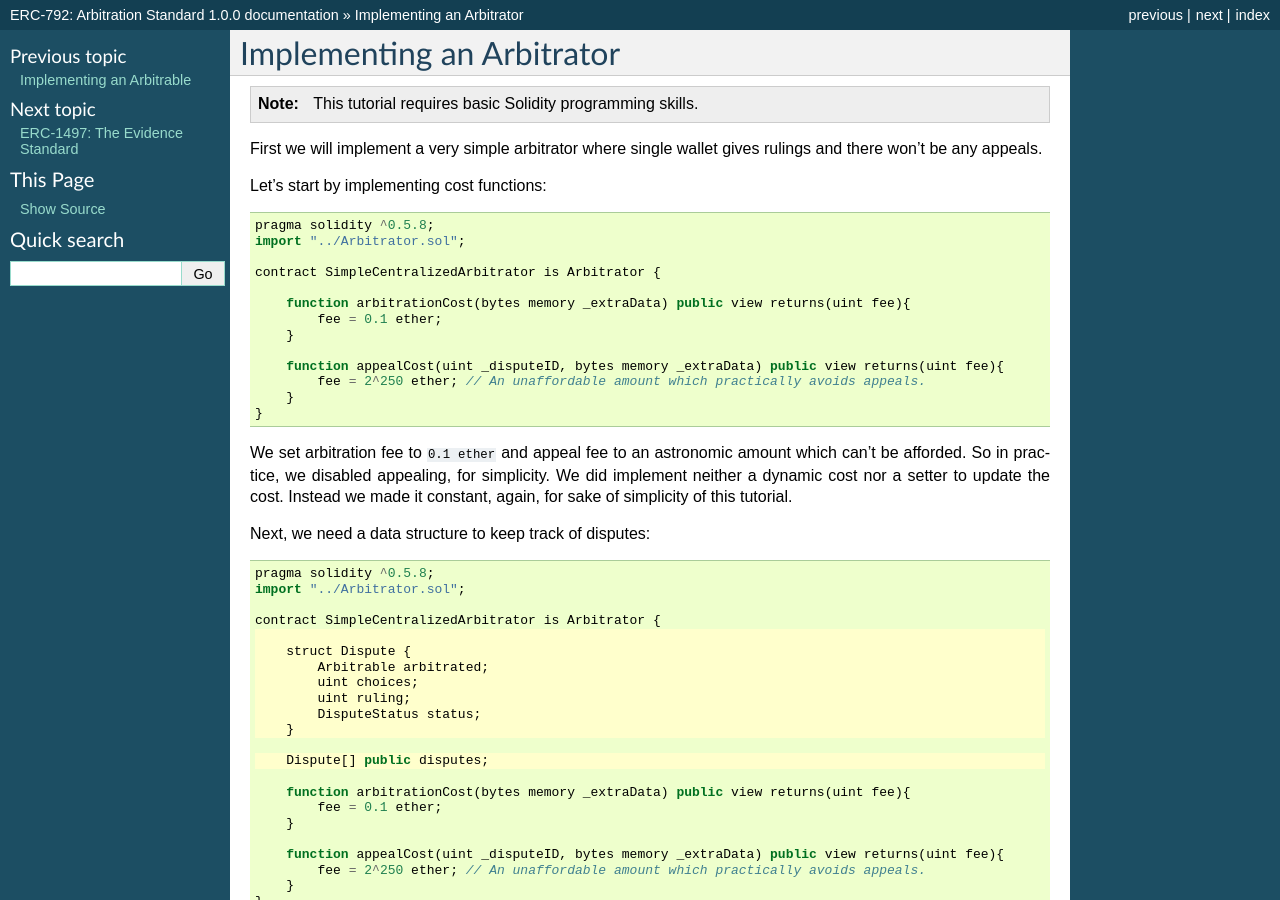
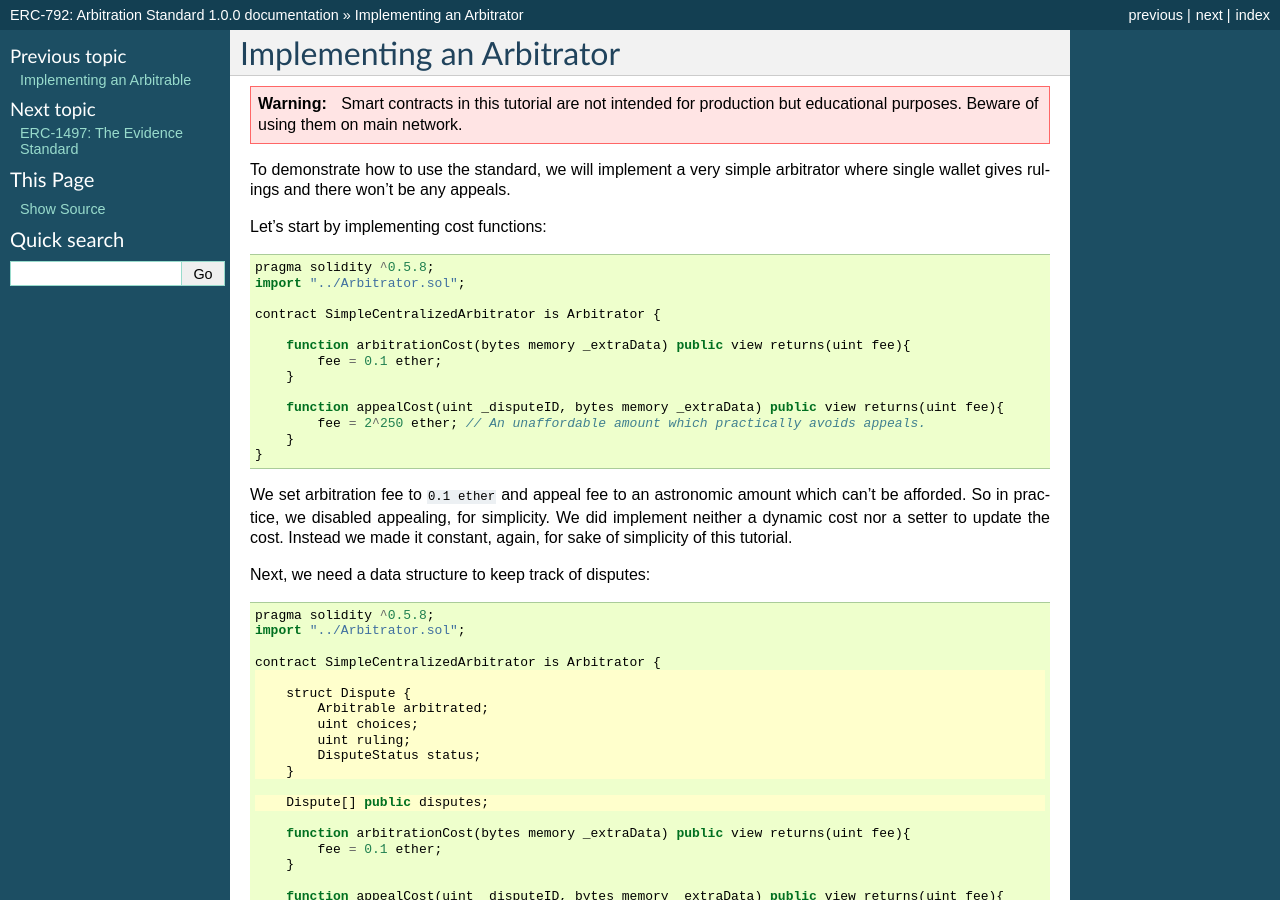
Before and after one commit to kleros/erc-792, a Sphinx documentation site: the page built from docs/implementing-an-arbitrator.rst, in a window 1280 px wide and 900 px high. Built offline with Sphinx 7.4.7, drawn with Linux system fonts in a browser that asks for light colours; some of the changed text lies outside the part shown.

Commit message:
fix(implementing-an-arbitrator): grammar fix

```diff
--- a/docs/implementing-an-arbitrator.rst
+++ b/docs/implementing-an-arbitrator.rst
@@ -2,10 +2,10 @@
 Implementing an Arbitrator
 ==========================
 
-.. note::
-  This tutorial requires basic Solidity programming skills.
+.. warning::
+  Smart contracts in this tutorial are not intended for production but educational purposes. Beware of using them on main network.
 
-First we will implement a very simple arbitrator where single wallet gives rulings and there won't be any appeals.
+To demonstrate how to use the standard, we will implement a very simple arbitrator where single wallet gives rulings and there won't be any appeals.
 
 Let's start by implementing cost functions:
 
```
Also changed, not shown: other parts of docs/implementing-an-arbitrator.rst (+1 -1 lines).
